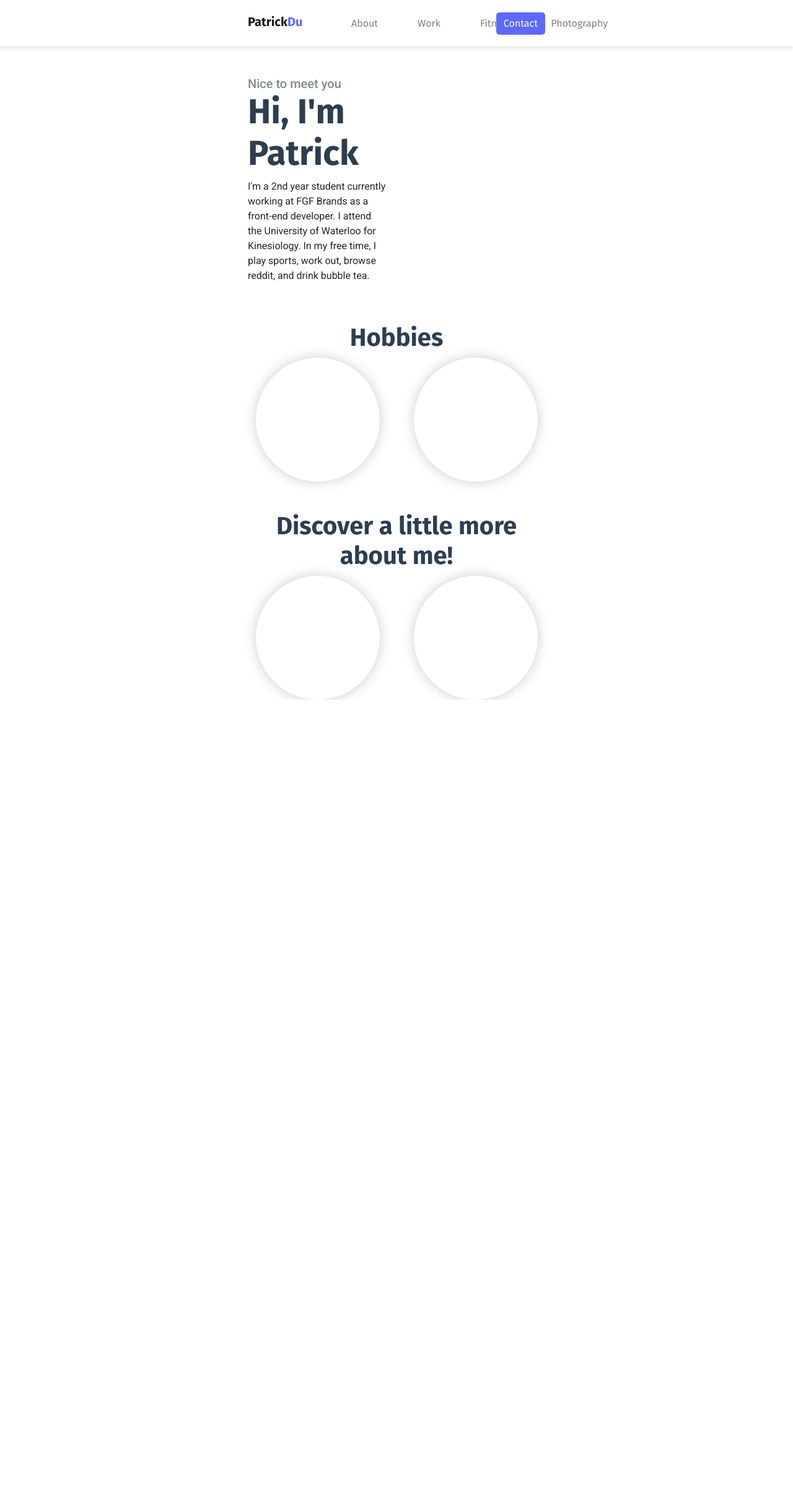
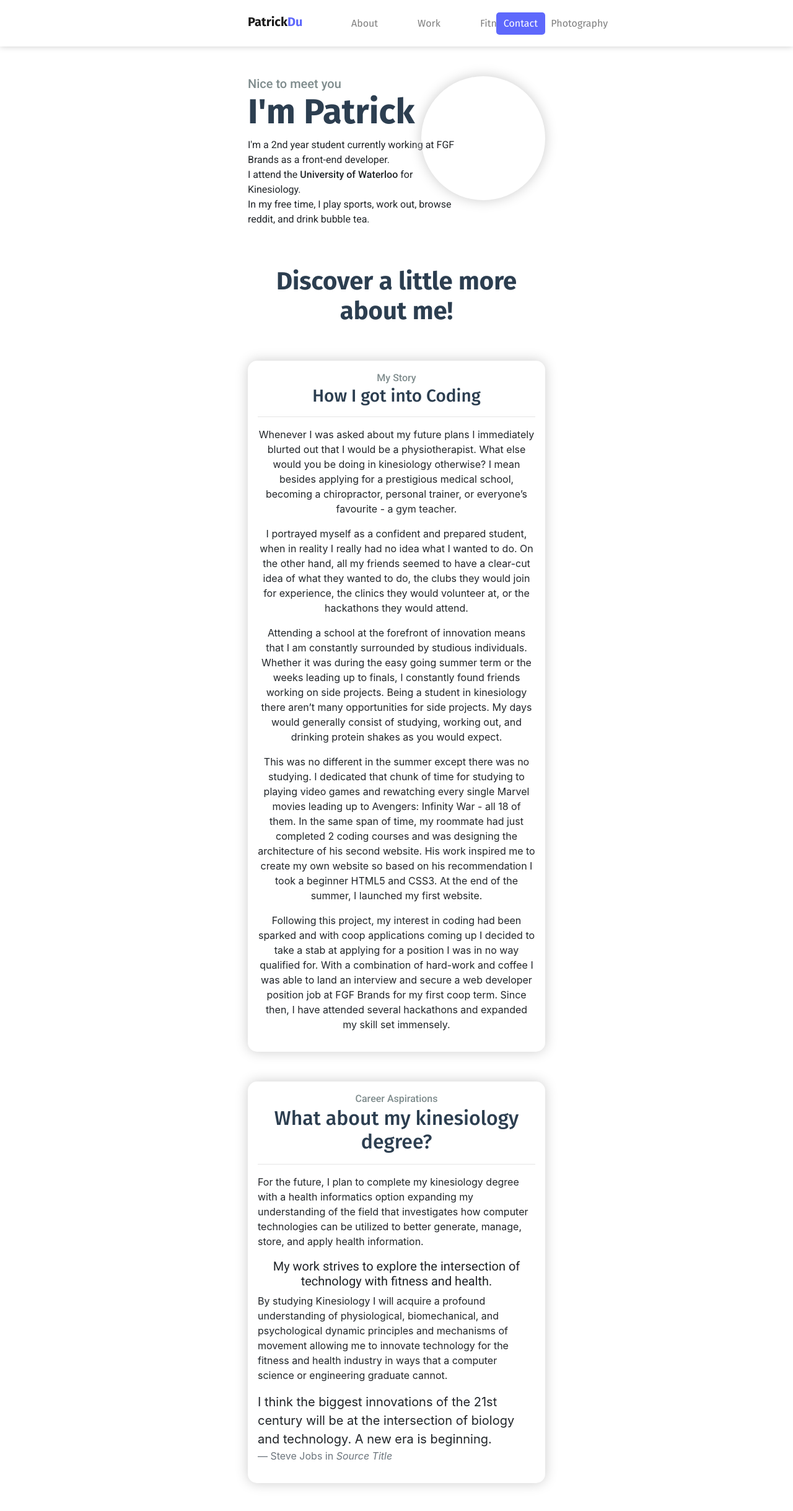
Before and after one commit to patrick-du/personal-website, a React (Create React App) app: page /about in a window 1280 px wide. Shown: the top 2438 px of the page at 62% size. Before the commit the page ends 1129 px from the top, so only its background shows below. Built offline with nearby package versions, Linux system fonts and the light colour scheme.

Commit message:
about page

```diff
--- a/public/index.html
+++ b/public/index.html
@@ -5,6 +5,7 @@
   <meta charset="utf-8" />
   <link rel="shortcut icon" href="%PUBLIC_URL%/favicon.ico" />
   <link href="https://fonts.googleapis.com/css?family=Fira+Sans:400,500,700|Roboto:400,500" rel="stylesheet">
+  <link rel="stylesheet" href="https://use.fontawesome.com/releases/v5.7.2/css/all.css" integrity="sha384-fnmOCqbTlWIlj8LyTjo7mOUStjsKC4pOpQbqyi7RrhN7udi9RwhKkMHpvLbHG9Sr" crossorigin="anonymous">
   <meta name="viewport" content="width=device-width, initial-scale=1, shrink-to-fit=no" />
   <meta name="theme-color" content="#000000" />
 
--- a/src/App.css
+++ b/src/App.css
@@ -47,6 +47,13 @@
   color: #5e68fc;
 }
 
+.circle {
+  width: 200px;
+  height: 200px;
+  border-radius:100px;
+  box-shadow: 0 0 20px #ccc;
+}
+
 /* Nav Styles */
 .navbar {
   box-shadow: 0 0 10px #ccc;
@@ -67,12 +74,7 @@
 }
 
 /* About Styles */
-.aboutDiscover {
-  width: 200px;
-  height: 200px;
-  border-radius:100px;
-  box-shadow: 0 0 20px #ccc;
-}
+
 
 .aboutBox {
   width: 100%;
--- a/src/components/about/About.js
+++ b/src/components/about/About.js
@@ -4,34 +4,28 @@ const About = () => {
     return (
         <div className="container-fluid main-px mt-5">
             <div className="row">
-                <div className="col">
+                <div className="col-9">
                     <h5 className="title-font med no-y-space">Nice to meet you</h5>
-                    <h3 className="p-font bold display-4 ">Hi, I'm Patrick</h3>
-                    <p className="s-font reg">I'm a 2nd year student currently working at FGF Brands as a front-end developer. I attend the University of Waterloo for Kinesiology. In my free time, I play sports, work out, browse reddit, and drink bubble tea. </p>
+                    <h3 className="p-font bold display-4 ">I'm Patrick</h3>
+                    <p className="s-font reg">I'm a 2nd year student currently working at FGF Brands as a front-end developer. <br /> I attend the <span className="med">University of Waterloo</span> for Kinesiology. <br />In my free time, I play sports, work out, browse reddit, and drink bubble tea. </p>
                 </div>
-                <div className="col">
-                    {/*image*/}
+                <div className="col-3">
+                    <div className="circle float-right"></div>{/*image*/}
                 </div>
             </div>
 
-            <h1 className="p-font bold text-center mt-5">Hobbies</h1>
 
-            <div className="row">
-                    <div className="aboutDiscover mx-auto"></div>
-                    <div className="aboutDiscover mx-auto"></div>
-            </div>
 
             <h1 className="p-font bold text-center mt-5">Discover a little more about me!</h1>
 
             <div className="row">
-                    <div className="aboutDiscover mx-auto"></div>
-                    <div className="aboutDiscover mx-auto"></div>
+
             </div>
 
-            {/* <div className="aboutBox my-5 p-3 text-center">
+            <div className="aboutBox my-5 p-3 text-center">
                 <p className="title-font med no-y-space">My Story</p>
                 <h3 className="p-font med">How I got into Coding</h3>
-                <hr/>
+                <hr />
                 <p className="s-font-reg">Whenever I was asked about my future plans I immediately blurted out that I would be a physiotherapist. What else would you be doing in kinesiology otherwise? I mean besides applying for a prestigious medical school, becoming a chiropractor, personal trainer, or everyone’s favourite - a gym teacher.</p>
                 <p className="s-font-reg">I portrayed myself as a confident and prepared student, when in reality I really had no idea what I wanted to do. On the other hand, all my friends seemed to have a clear-cut idea of what they wanted to do, the clubs they would join for experience, the clinics they would volunteer at, or the hackathons they would attend.</p>
                 <p className="s-font-reg">Attending a school at the forefront of innovation means that I am constantly surrounded by studious individuals. Whether it was during the easy going summer term or the weeks leading up to finals, I constantly found friends working on side projects.  Being a student in kinesiology there aren’t many opportunities for side projects. My days would generally consist of studying, working out, and drinking protein shakes as you would expect.</p>
@@ -39,13 +33,19 @@ const About = () => {
                 <p className="s-font-reg">Following this project, my interest in coding had been sparked and with coop applications coming up I decided to take a stab at applying for a position I was in no way qualified for. With a combination of hard-work and coffee I was able to land an interview and secure a web developer position job at FGF Brands for my first coop term. Since then, I have attended several hackathons and expanded my skill set immensely.</p>
             </div>
 
-            <div className="aboutBox my-5 p-3 text-center">
-                <p className="title-font med no-y-space">Career Aspirations</p>
-                <h2 className="p-font med ">What about my kinesiology degree?</h2>
+            <div className="aboutBox my-5 p-3 ">
+                <p className="title-font med no-y-space text-center">Career Aspirations</p>
+                <h2 className="p-font med text-center">What about my kinesiology degree?</h2>
                 <hr />
                 <p className="s-font-reg">For the future, I plan to complete my kinesiology degree with a health informatics option expanding my understanding of the field that investigates how computer technologies can be utilized to better generate, manage, store, and apply health information.  </p>
-                <h5 className="s-font med">My work aims to explore the intersection of technology with fitness and health.</h5> */}
+                <h5 className="s-font lead text-center">My work strives to explore the intersection of technology with fitness and health.</h5>
+                <p className="s-font-reg">By studying Kinesiology I will acquire a profound understanding of physiological, biomechanical, and psychological dynamic principles and mechanisms of movement allowing me to innovate technology for the fitness and health industry in ways that a computer science or engineering graduate cannot.</p>
+                <blockquote className="blockquote">
+                    <p className="mb-0">I think the biggest innovations of the 21st century will be at the intersection of biology and technology. A new era is beginning.</p>
+                    <footer className="blockquote-footer">Steve Jobs in <cite title="Source Title">Source Title</cite></footer>
+                </blockquote>
 
+            </div>
         </div >
 
 
```
Also changed, not shown: 1 other file (tests, documents, lock files or other folders).
